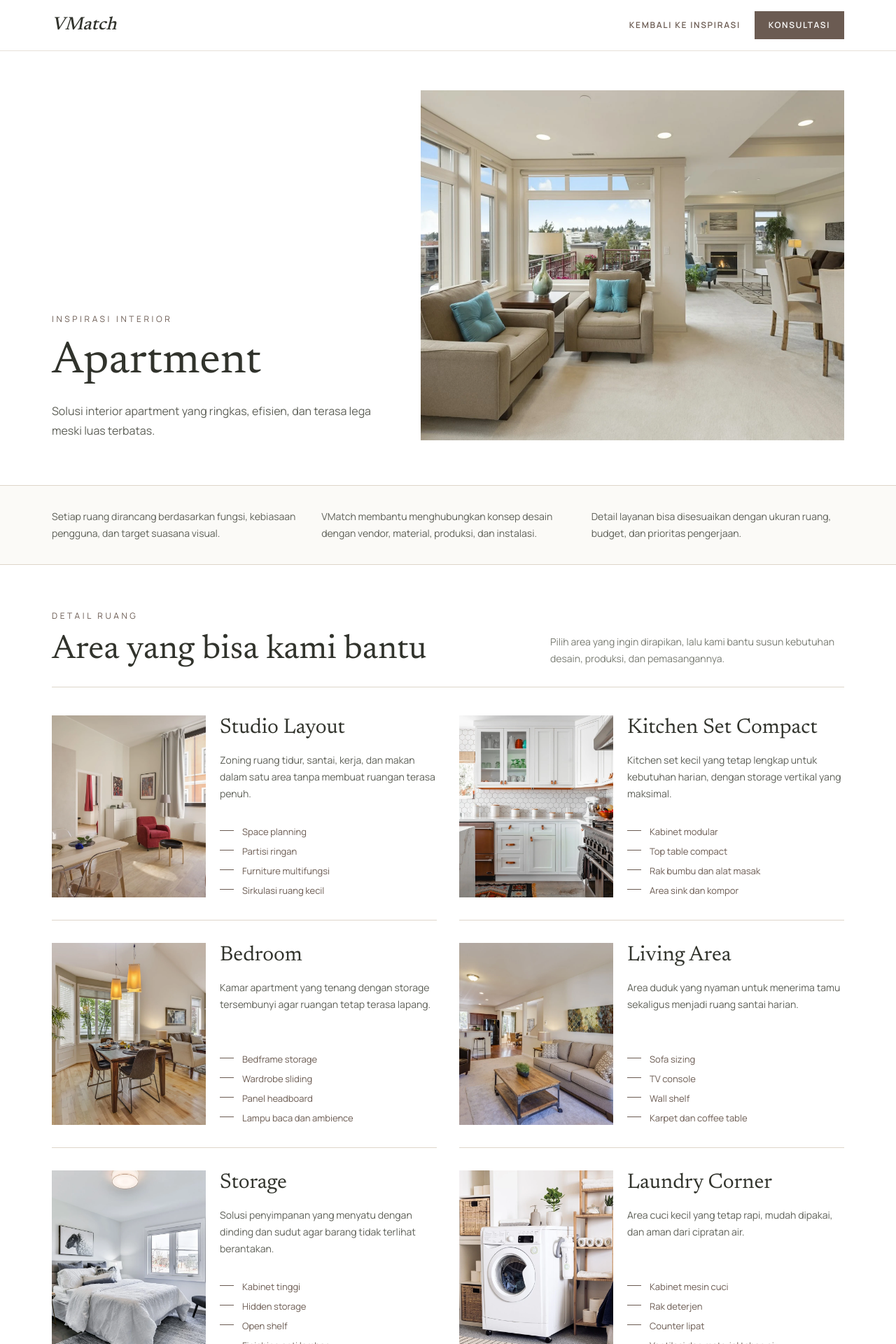
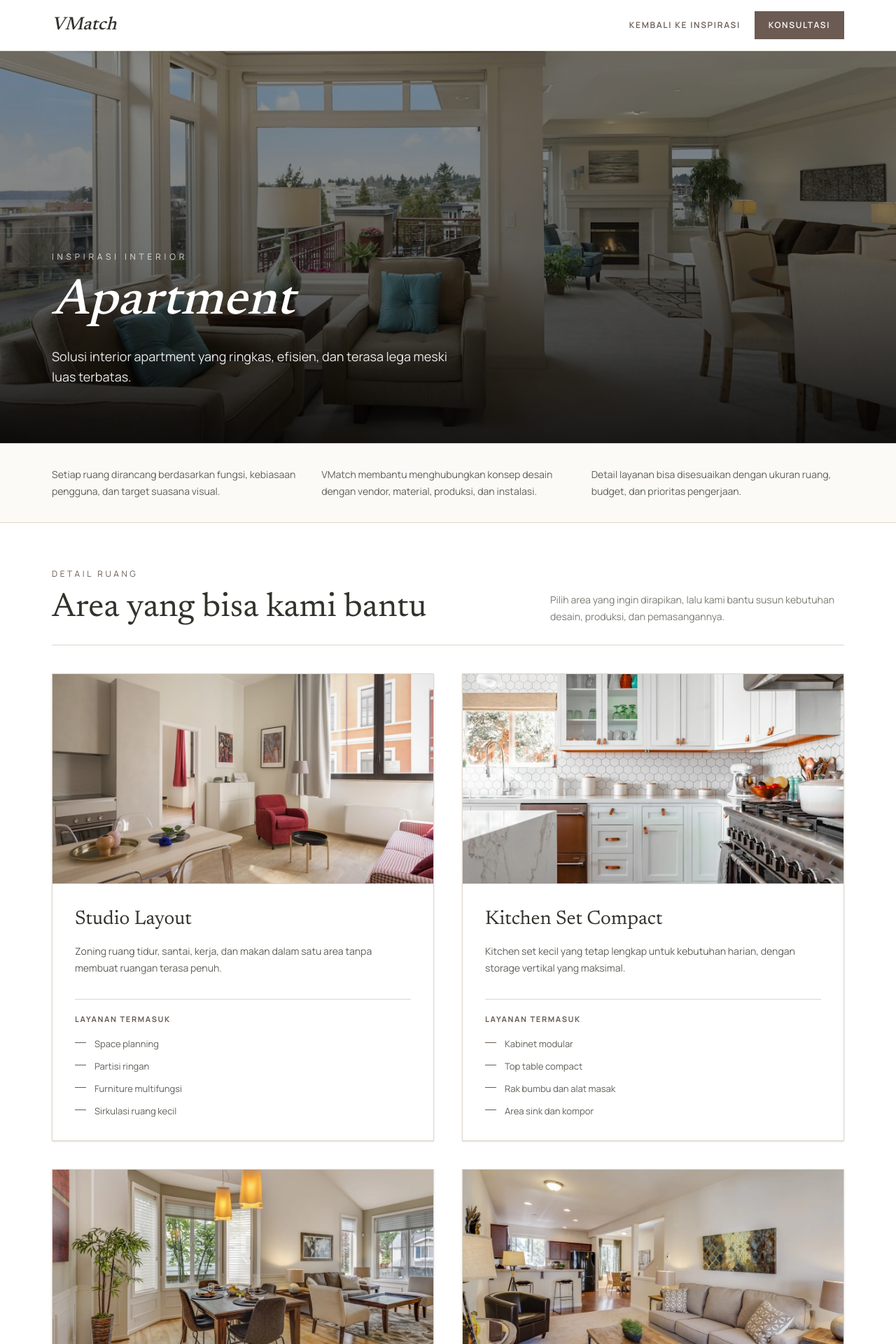
Before and after one commit to maulidacy/VMatch, a Next.js app: page /inspirasi/apartment in a window 1280 px wide. Shown: the top 1920 px of the page at 70% size. Built offline with nearby package versions, Linux system fonts and the light colour scheme; no server answers.

Commit message:
feat: enhance InspirationDetailPage with animated hero section and improved layout; update ProcessSection styling and background image

```diff
--- a/src/app/inspirasi/[slug]/page.tsx
+++ b/src/app/inspirasi/[slug]/page.tsx
@@ -3,6 +3,7 @@ import Image from "next/image";
 import Link from "next/link";
 import { notFound } from "next/navigation";
 
+import { AnimateIn } from "@/components/home/animate-in";
 import { BackLink } from "@/components/home/back-link";
 import { ScrollToTopOnMount } from "@/components/home/scroll-to-top-on-mount";
 import { inspirations } from "@/lib/home-content";
@@ -63,6 +64,7 @@ export default async function InspirationDetailPage({ params }: InspirationPageP
   return (
     <main className="min-h-screen bg-white text-[#31332C]">
       <ScrollToTopOnMount />
+
       <header className="border-b border-[#E7E1D8] bg-white">
         <nav className="mx-auto flex min-h-[72px] max-w-[1180px] items-center justify-between gap-6 px-6 font-sans">
           <Link href="/" className="font-serif text-[26px] font-medium italic leading-none text-[#31332C]">
@@ -82,36 +84,51 @@ export default async function InspirationDetailPage({ params }: InspirationPageP
         </nav>
       </header>
 
-      <section className="mx-auto grid max-w-[1180px] gap-8 px-6 pb-12 pt-10 lg:grid-cols-[0.9fr_1.1fr] lg:items-end lg:pb-16 lg:pt-14">
-        <div>
-          <p className="font-sans text-[12px] uppercase tracking-[0.3em] text-[#6B5B52]">Inspirasi interior</p>
-          <h1 className="mt-5 font-serif text-[48px] leading-none text-[#31332C] sm:text-[64px]">
-            {category.title}
-          </h1>
-          <p className="mt-6 max-w-[520px] font-sans text-base leading-7 text-[#5E6058]">{category.copy}</p>
-        </div>
-        <div className="relative h-[360px] overflow-hidden bg-[#F3F3F3] sm:h-[430px] lg:h-[500px]">
+      {/* Hero Section */}
+      <section className="relative h-[70vh] min-h-[500px] overflow-hidden bg-[#1c1a16] text-white">
         <Image
           src={category.image.src}
           alt={category.image.alt}
-            width={category.image.width}
-            height={category.image.height}
+          fill
           priority
-            sizes="(min-width: 1024px) 56vw, 100vw"
-            className="h-full w-full object-cover"
+          sizes="100vw"
+          className="object-cover object-center"
         />
+        <div className="absolute inset-0 bg-black/40" />
+        <div className="absolute inset-0 bg-gradient-to-t from-black/80 via-black/20 to-transparent" />
+
+        {/* Hero Content */}
+        <div className="relative z-10 mx-auto flex h-full max-w-[1180px] flex-col justify-end px-6 pb-20">
+          <AnimateIn delay={0.1}>
+            <p className="font-sans text-[12px] uppercase tracking-[0.4em] text-white/80">Inspirasi Interior</p>
+          </AnimateIn>
+          <AnimateIn delay={0.2}>
+            <h1 className="mt-4 font-serif text-[56px] font-medium italic leading-[1.1] text-white sm:text-[72px]">
+              {category.title}
+            </h1>
+          </AnimateIn>
+          <AnimateIn delay={0.3}>
+            <p className="mt-6 max-w-[600px] font-sans text-[18px] leading-[1.6] text-white/90">
+              {category.copy}
+            </p>
+          </AnimateIn>
         </div>
       </section>
 
       <section className="border-y border-[#DED6CA] bg-[#FBFAF7]">
-        <div className="mx-auto grid max-w-[1180px] grid-cols-1 gap-6 px-6 py-8 font-sans text-sm leading-6 text-[#5E6058] md:grid-cols-3">
+        <div className="mx-auto max-w-[1180px] px-6 py-8">
+          <AnimateIn delay={0.1} direction="up">
+            <div className="grid grid-cols-1 gap-6 font-sans text-sm leading-6 text-[#5E6058] md:grid-cols-3">
               <p>Setiap ruang dirancang berdasarkan fungsi, kebiasaan pengguna, dan target suasana visual.</p>
               <p>VMatch membantu menghubungkan konsep desain dengan vendor, material, produksi, dan instalasi.</p>
               <p>Detail layanan bisa disesuaikan dengan ukuran ruang, budget, dan prioritas pengerjaan.</p>
             </div>
+          </AnimateIn>
+        </div>
       </section>
 
       <section className="mx-auto max-w-[1180px] px-6 py-14 lg:py-16">
+        <AnimateIn delay={0.1}>
           <div className="flex flex-col justify-between gap-4 border-b border-[#DED6CA] pb-7 md:flex-row md:items-end">
             <div>
               <p className="font-sans text-[12px] uppercase tracking-[0.3em] text-[#6B5B52]">Detail ruang</p>
@@ -123,53 +140,65 @@ export default async function InspirationDetailPage({ params }: InspirationPageP
               Pilih area yang ingin dirapikan, lalu kami bantu susun kebutuhan desain, produksi, dan pemasangannya.
             </p>
           </div>
+        </AnimateIn>
 
-        <div className="mt-10 grid gap-8 lg:grid-cols-2">
-          {category.areas.map((area) => (
-            <article key={area.title} className="grid gap-5 border-b border-[#DED6CA] pb-8 sm:grid-cols-[220px_1fr]">
-              <div className="relative h-[240px] overflow-hidden bg-[#F3F3F3] sm:h-full sm:min-h-[260px]">
+        {/* 2 Rows Grid Setup */}
+        <div className="mt-10 grid grid-cols-1 gap-8 md:grid-cols-2 lg:gap-10">
+          {category.areas.map((area, index) => (
+            <AnimateIn key={area.title} delay={0.2 + index * 0.1} direction="up" className="h-full">
+              <article className="group flex h-full flex-col border border-[#DED6CA] bg-white shadow-sm transition-shadow hover:shadow-xl">
+                <div className="relative h-[240px] w-full overflow-hidden border-b border-[#DED6CA] bg-[#F3F3F3] sm:h-[300px]">
+                  <div className="h-full w-full transition-transform duration-700 group-hover:scale-105">
                     <Image
                       src={area.image.src}
                       alt={area.image.alt}
-                  width={area.image.width}
-                  height={area.image.height}
-                  sizes="(min-width: 1024px) 220px, 100vw"
-                  className="h-full w-full object-cover"
+                      fill
+                      sizes="(min-width: 768px) 50vw, 100vw"
+                      className="object-cover"
                     />
                   </div>
-              <div className="flex min-h-[260px] flex-col justify-between">
+                </div>
+                <div className="flex flex-1 flex-col justify-between p-6 sm:p-8">
                   <div>
-                  <h3 className="font-serif text-[30px] leading-9 text-[#31332C]">{area.title}</h3>
+                    <h3 className="font-serif text-[28px] leading-9 text-[#31332C]">{area.title}</h3>
                     <p className="mt-4 font-sans text-sm leading-6 text-[#5E6058]">{area.description}</p>
                   </div>
-                <ul className="mt-6 grid gap-2 font-sans text-[13px] leading-5 text-[#6B5B52]">
+                  <div className="mt-8 border-t border-[#DED6CA] pt-5">
+                    <p className="mb-4 font-sans text-[11px] font-bold uppercase tracking-[0.15em] text-[#6B5B52]">Layanan Termasuk</p>
+                    <ul className="grid gap-3 font-sans text-[13px] leading-5 text-[#5E6058]">
                       {area.services.map((service) => (
-                    <li key={service} className="flex gap-3">
-                      <span className="mt-2 h-px w-5 shrink-0 bg-[#6B5B52]" aria-hidden="true" />
+                         <li key={service} className="flex items-start gap-3">
+                           <span className="mt-2 h-[1px] w-4 shrink-0 bg-[#6B5B52]" aria-hidden="true" />
                            <span>{service}</span>
                          </li>
                       ))}
                     </ul>
                   </div>
+                </div>
               </article>
+            </AnimateIn>
           ))}
         </div>
       </section>
 
       <section className="bg-[#6B5B52] text-white">
         <div className="mx-auto flex max-w-[1180px] flex-col gap-6 px-6 py-10 md:flex-row md:items-center md:justify-between">
+          <AnimateIn delay={0.1} direction="left">
             <div>
               <p className="font-sans text-[11px] uppercase tracking-[0.28em] text-white/70">Mulai dari kebutuhan ruang</p>
               <h2 className="mt-3 max-w-[560px] font-serif text-[36px] leading-[38px]">
                 Ceritakan ruang yang ingin Anda rapikan, kami bantu susun langkahnya.
               </h2>
             </div>
+          </AnimateIn>
+          <AnimateIn delay={0.2} direction="right">
             <Link
               href="/#kontak"
-            className="inline-flex h-12 w-fit items-center justify-center bg-white px-7 font-sans text-[12px] font-semibold uppercase tracking-[0.14em] text-[#6B5B52]"
+              className="inline-flex h-12 w-fit items-center justify-center bg-white px-7 font-sans text-[12px] font-semibold uppercase tracking-[0.14em] text-[#6B5B52] transition-colors hover:bg-[#F3F3F3]"
             >
               Konsultasi proyek
             </Link>
+          </AnimateIn>
         </div>
       </section>
     </main>
--- a/src/components/home/sections/process-section.tsx
+++ b/src/components/home/sections/process-section.tsx
@@ -5,18 +5,17 @@ import { steps } from "@/lib/home-content";
 
 export function ProcessSection() {
   return (
-    <section className="bg-[#fcfbf9] pb-20 text-center text-[#31332c] md:pb-28" id="cara-kerja">
+    <section className="bg-white pb-20 text-center text-[#31332c] md:pb-28" id="cara-kerja">
       <div className="relative min-h-[380px] overflow-hidden md:min-h-[460px]">
         <Image
-          src="/figma/process-bg.webp"
-          alt="Minimal modern kitchen backdrop"
-          width={736}
-          height={736}
+          src="/inspirations/rumah-ruang-keluarga.webp"
+          alt="Warm family room backdrop"
+          width={1400}
+          height={1000}
           sizes="100vw"
-          className="absolute inset-0 h-full w-full object-cover object-[center_35%]"
+          className="absolute inset-0 h-full w-full object-cover object-center"
         />
-        <div className="absolute inset-0 bg-black/30" />
-        <div className="absolute inset-0 bg-gradient-to-t from-black/80 via-black/10 to-transparent" />
+        <div className="absolute inset-0 bg-black/40" />
         <div className="relative z-10 mx-auto flex h-full max-w-[1280px] flex-col items-center justify-center px-6 pt-24 pb-32 md:pt-32 md:pb-40">
           <AnimateIn delay={0.1}>
             <p className="font-sans text-[11px] uppercase tracking-[0.4em] text-white/90">cara kerja</p>
@@ -34,9 +33,9 @@ export function ProcessSection() {
           {steps.map((step, index) => (
             <AnimateIn key={step.number} delay={0.3 + index * 0.15} direction="up" className="h-full">
               <article
-                className="flex h-full flex-col items-center rounded-2xl bg-white px-6 py-10 text-center shadow-xl shadow-black/5 ring-1 ring-black/[0.04] transition-transform duration-300 hover:-translate-y-1 sm:px-8"
+                className="group flex h-full flex-col items-center bg-white px-6 py-10 text-center shadow-[0_8px_30px_rgb(0,0,0,0.06)] ring-1 ring-black/[0.04] transition-all duration-500 hover:-translate-y-2 hover:shadow-[0_20px_40px_rgb(0,0,0,0.12)] sm:px-8"
               >
-                <div className="grid h-16 w-16 place-items-center rounded-full bg-[#fcfbf9] shadow-inner ring-1 ring-[#e6e4de]">
+                <div className="grid h-16 w-16 place-items-center bg-[#fcfbf9] shadow-inner ring-1 ring-[#e6e4de] transition-transform duration-500 group-hover:scale-110">
                   <span className="font-serif text-xl italic text-[#6b5b52]">{step.number}</span>
                 </div>
                 <h3 className="mt-6 font-serif text-[19px] italic leading-snug text-[#31332C]">{step.title}</h3>
```
Lines whose indentation alone changed are shown as unchanged.
